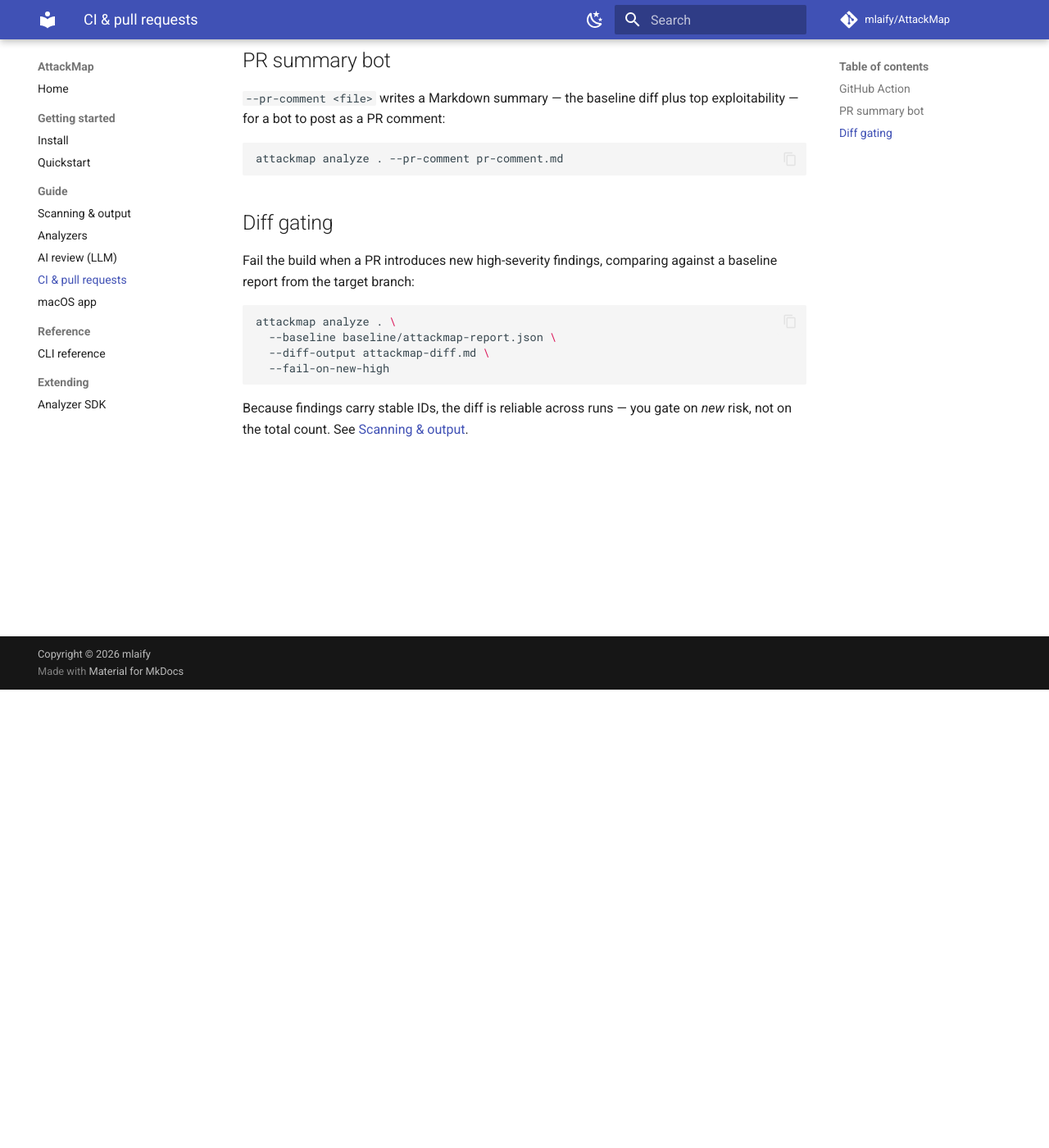
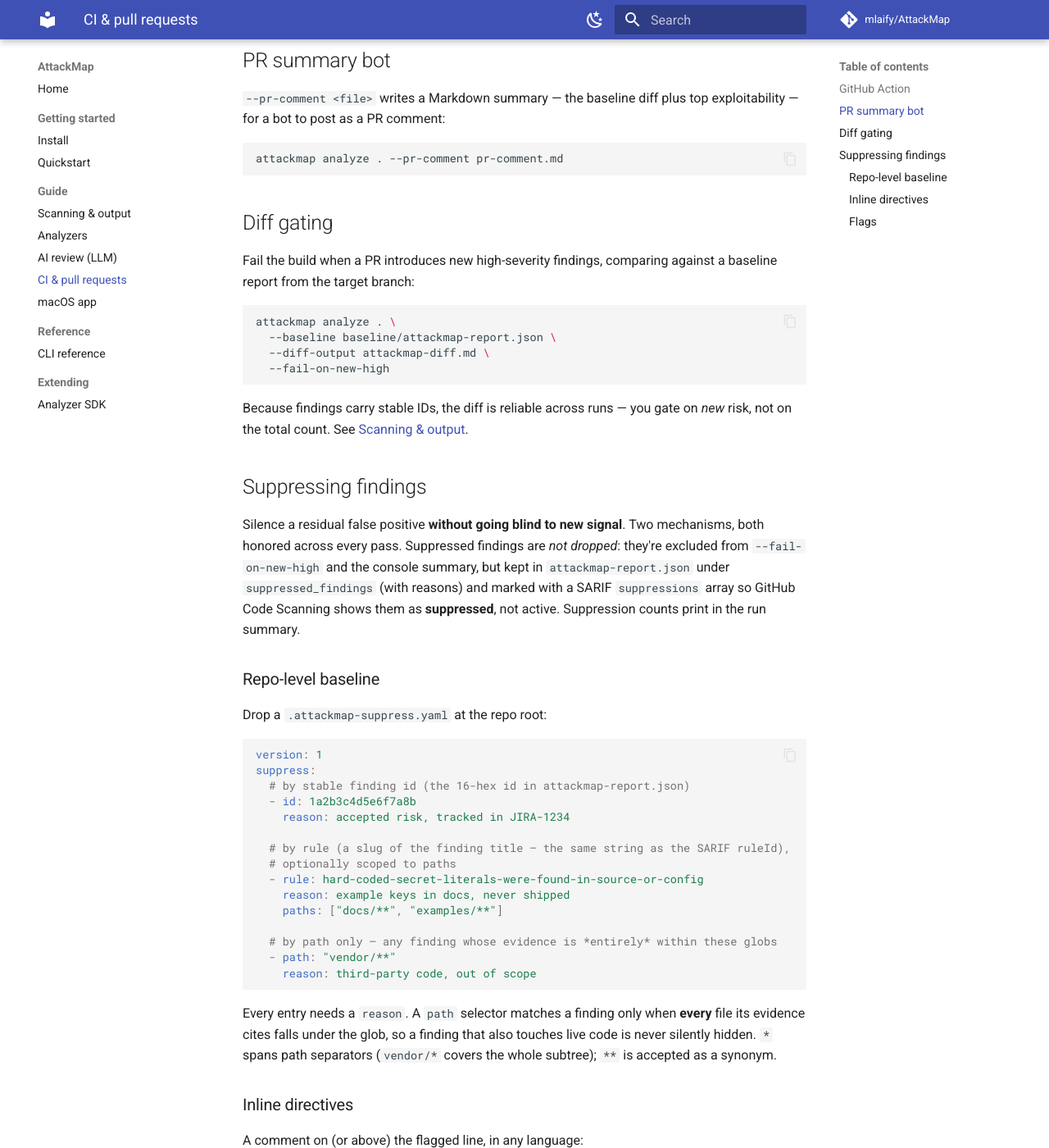
Before and after one commit to mlaify/attackmap-docs, an MkDocs documentation site: the page built from docs/ci.md, in a window 1280 px wide and 1400 px high, scrolled down 559 px. Shown: the whole window at 82% size. Built offline with MkDocs 1.6.1 and Material for MkDocs 9.7.7, drawn with Linux system fonts in a browser that asks for light colours; comment, search, counter and statistics services are not loaded; some of the changed text lies outside the part shown.

Commit message:
docs: document finding suppression (#144)
Add a "Suppressing findings" section to the CI & PR guide covering the
.attackmap-suppress.yaml baseline (id/rule/path selectors), inline
attackmap:ignore directives, and the SARIF/report semantics; add
--no-suppress / --suppress-file to the CLI reference.

Co-Authored-By: Claude Opus 4.8 <noreply@anthropic.com>

````diff
--- a/docs/ci.md
+++ b/docs/ci.md
@@ -43,3 +43,69 @@ attackmap analyze . \
 
 Because findings carry stable IDs, the diff is reliable across runs — you gate
 on *new* risk, not on the total count. See [Scanning & output](scanning.md).
+
+## Suppressing findings
+
+Silence a residual false positive **without going blind to new signal**. Two
+mechanisms, both honored across every pass. Suppressed findings are *not
+dropped*: they're excluded from `--fail-on-new-high` and the console summary,
+but kept in `attackmap-report.json` under `suppressed_findings` (with reasons)
+and marked with a SARIF `suppressions` array so GitHub Code Scanning shows them
+as **suppressed**, not active. Suppression counts print in the run summary.
+
+### Repo-level baseline
+
+Drop a `.attackmap-suppress.yaml` at the repo root:
+
+```yaml
+version: 1
+suppress:
+  # by stable finding id (the 16-hex id in attackmap-report.json)
+  - id: 1a2b3c4d5e6f7a8b
+    reason: accepted risk, tracked in JIRA-1234
+
+  # by rule (a slug of the finding title — the same string as the SARIF ruleId),
+  # optionally scoped to paths
+  - rule: hard-coded-secret-literals-were-found-in-source-or-config
+    reason: example keys in docs, never shipped
+    paths: ["docs/**", "examples/**"]
+
+  # by path only — any finding whose evidence is *entirely* within these globs
+  - path: "vendor/**"
+    reason: third-party code, out of scope
+```
+
+Every entry needs a `reason`. A `path` selector matches a finding only when
+**every** file its evidence cites falls under the glob, so a finding that also
+touches live code is never silently hidden. `*` spans path separators
+(`vendor/*` covers the whole subtree); `**` is accepted as a synonym.
+
+### Inline directives
+
+A comment on (or above) the flagged line, in any language:
+
+```python
+API_KEY = "AKIA…"  # attackmap:ignore[hard-coded-secret-literals-were-found-in-source-or-config] staging only
+```
+
+```javascript
+const token = "…"; // attackmap:ignore[<rule-id>] rotated in prod
+```
+
+The bracketed rule is optional — a bare `# attackmap:ignore` matches any rule.
+Because findings aggregate every site of an issue type, an inline directive
+suppresses a finding only when *all* of its cited files carry a matching
+directive (or are covered by a baseline `path` glob); for a multi-file finding,
+prefer a baseline entry.
+
+### Flags
+
+| Flag | Effect |
+| --- | --- |
+| `--no-suppress` | Ignore all suppressions — a full, unfiltered audit. |
+| `--suppress-file PATH` | Use a baseline elsewhere than the repo-root default. |
+
+!!! tip "Finding the rule id"
+    The `rule` key is the slug you see as the `ruleId` in SARIF / the GitHub
+    Security tab, and the `id` is the 16-hex value in each finding of
+    `attackmap-report.json`. Copy either straight from a prior run.
````
Also changed, not shown: docs/cli.md (+5 -0 lines).
